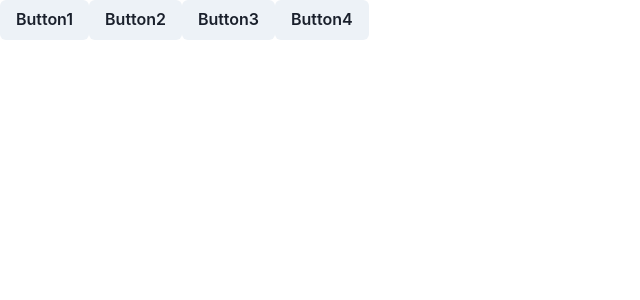
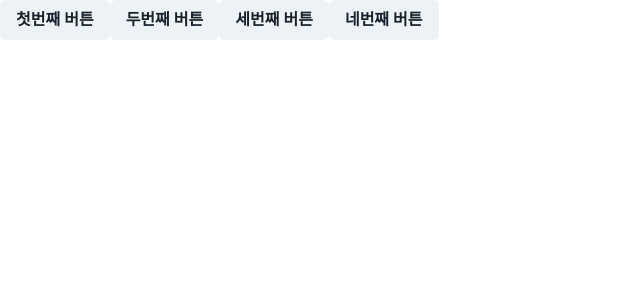
Before and after one commit to jjeongneee/react20231031, a React (Create React App) app: page / in a window 1280 px wide. Shown: the top 300 px of the page, without its empty margins (0-640 px from the left). Built offline with nearby package versions, Linux system fonts and the light colour scheme.

Commit message:
prop으로 함수 전달하는 다양한 방법

```diff
--- a/src/App.js
+++ b/src/App.js
@@ -1,33 +1,25 @@
 import React from "react";
 import { Button } from "@chakra-ui/react";
 
-function MyComp({ children, executeClick }) {
-  return <Button onClick={executeClick}>{children}</Button>;
-}
-
 function App(props) {
-  function func1() {
-    console.log("func1 실행");
+  function handleClickButton1() {
+    console.log("1번 버튼 클릭됨");
   }
 
-  let func2 = () => {
-    console.log("arrow function 실행 111");
-  };
+  function handleClickButton2() {
+    console.log("2번 버튼 클릭됨");
+  }
+
+  function handleButtonClick(number) {
+    console.log(number + "번째 버튼 클릭됨");
+  }
 
   return (
     <div>
-      <MyComp executeClick={func1}>Button1</MyComp>
-      <MyComp executeClick={func2}>Button2</MyComp>
-      <MyComp
-        executeClick={() => {
-          console.log("arrow function 실행 222");
-        }}
-      >
-        Button3
-      </MyComp>
-      <MyComp executeClick={() => console.log("arrow function 실행333")}>
-        Button4
-      </MyComp>
+      <Button onClick={handleClickButton1}>첫번째 버튼</Button>
+      <Button onClick={handleClickButton2}>두번째 버튼</Button>
+      <Button onClick={() => handleButtonClick(3)}>세번째 버튼</Button>
+      <Button onClick={() => handleButtonClick(4)}>네번째 버튼</Button>
     </div>
   );
 }
```
